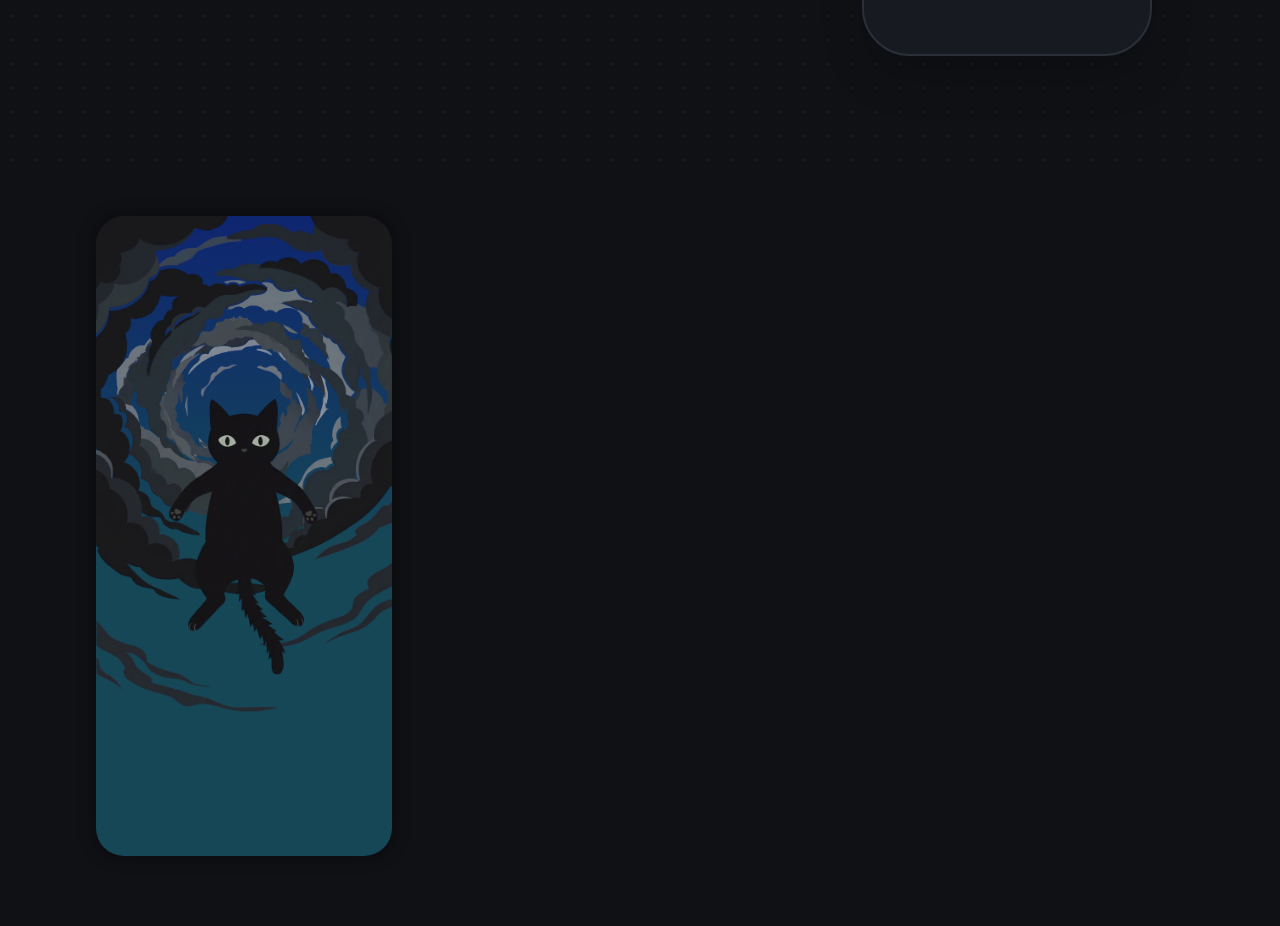
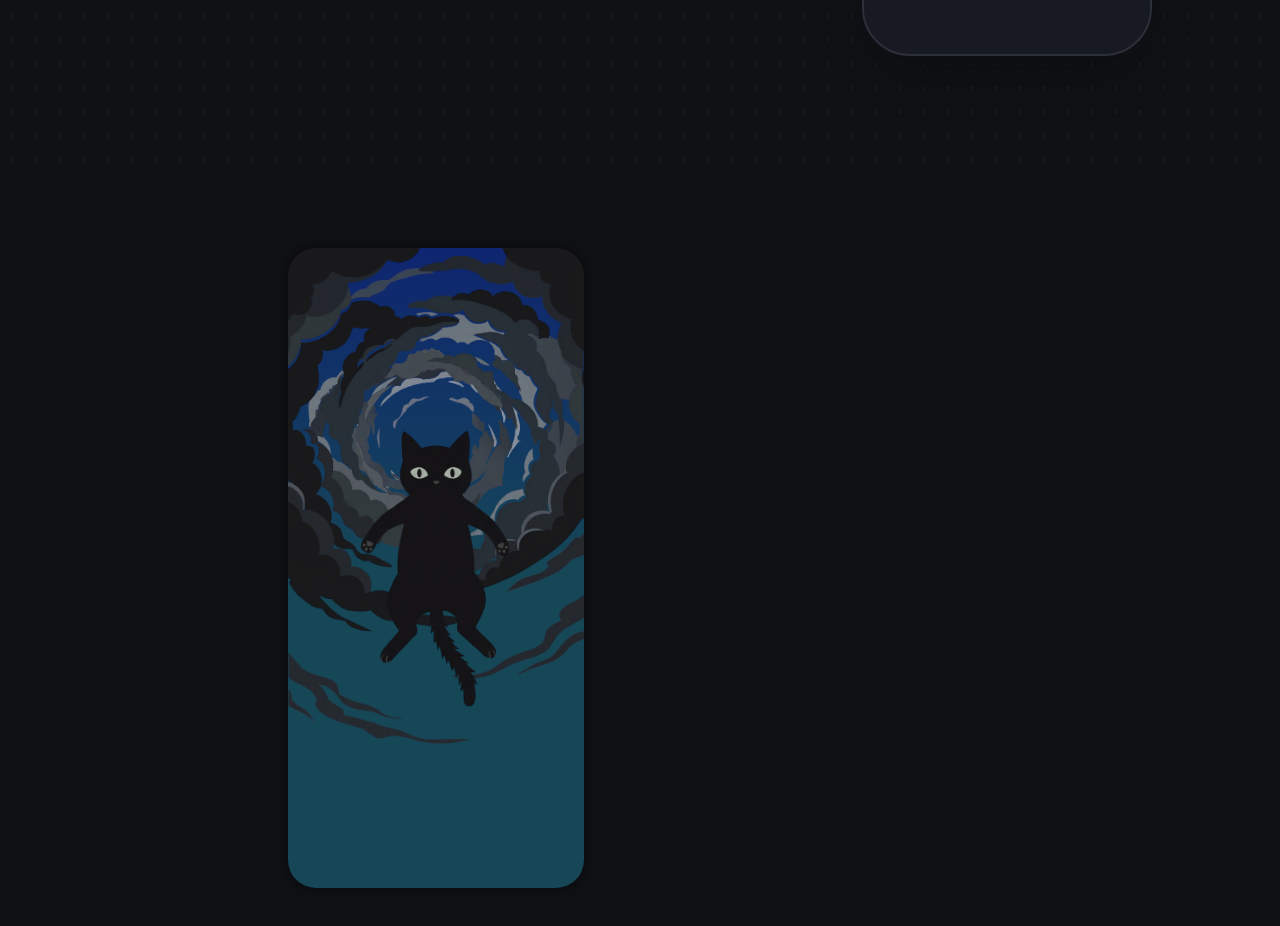
Before and after one commit to zafeirism/hi-key, a Next.js app in the folder website/: page / in a window 1280 px wide. Shown: the part 620-1546 px from the top of the page. Built offline with nearby package versions, Linux system fonts and the light colour scheme.

Commit message:
Fine-tunes the comparison

```diff
--- a/website/src/app/globals.css
+++ b/website/src/app/globals.css
@@ -97,6 +97,14 @@ body {
   color: var(--text-primary);
 }
 
+/* Hide scrollbar but keep scrolling functional */
+html {
+  scrollbar-width: none; /* Firefox */
+}
+html::-webkit-scrollbar {
+  display: none; /* Chrome, Safari, Edge */
+}
+
 /* Dot grid background */
 .dot-grid {
   background-image: radial-gradient(circle, #2a2f3a 1px, transparent 1px);
--- a/website/src/components/comparison.tsx
+++ b/website/src/components/comparison.tsx
@@ -190,16 +190,16 @@ export function Comparison() {
   return (
     <section ref={runwayRef} className="relative" style={{ height: "350vh" }}>
       {/* Sticky container — pinned to viewport */}
-      <div className="sticky top-0 flex h-screen w-full items-center justify-center overflow-hidden">
+      <div className="sticky top-0 flex h-screen w-full items-center justify-center overflow-hidden pt-16">
         {/*
           Single flex container that switches direction:
           - Mobile: column (animation on top, text below)
           - Desktop (lg+): row (animation left, text right)
         */}
-        <div className="flex h-full w-full max-w-6xl flex-col items-center justify-center px-6 lg:flex-row lg:items-center lg:gap-12 lg:px-8 xl:gap-16">
+        <div className="flex h-full w-full flex-col items-center justify-center px-6 lg:w-auto lg:flex-row lg:items-center lg:gap-12 lg:px-8 xl:gap-16">
           {/* Animation */}
           <div
-            className="max-h-[60vh] w-full max-w-[min(400px,80vw,28vh)] shrink-0 lg:max-h-[80vh] lg:max-w-[min(400px,37vh)]"
+            className="max-h-[60vh] w-full max-w-[min(400px,80vw,35vh)] shrink-0 lg:max-h-[80vh] lg:max-w-[min(400px,37vh)]"
             style={{
               aspectRatio: "1024 / 2226",
               filter: "drop-shadow(0 0 8px rgba(0, 0, 0, 0.5))",
```
